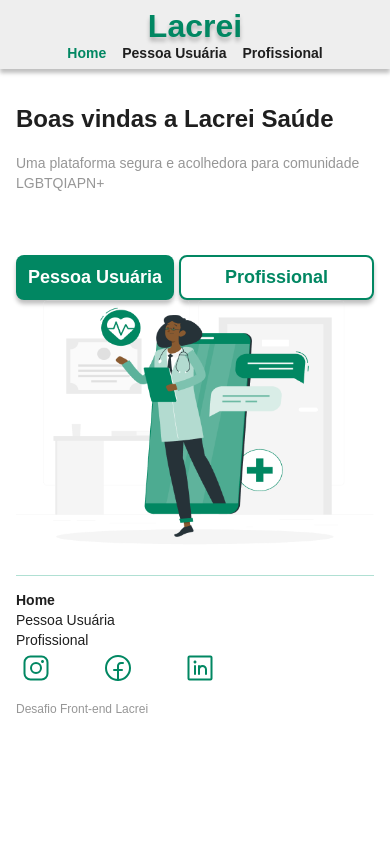
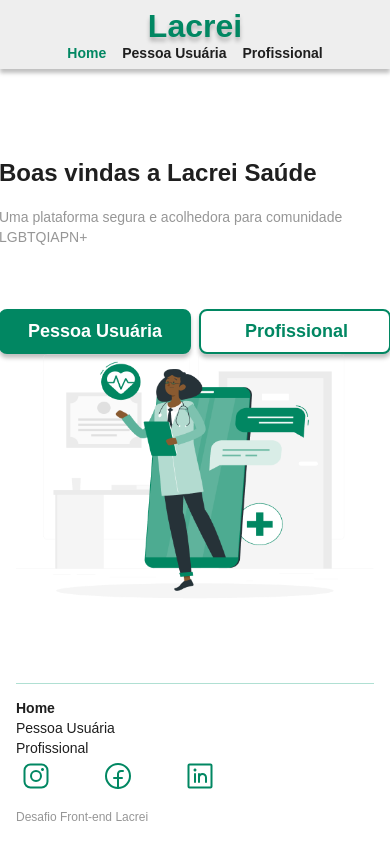
Before and after one commit to ediCarlosSilva/desafio-lacrei, a React (Create React App) app: page / in a window 390 px wide. Built offline with nearby package versions, Linux system fonts and the light colour scheme.

Commit message:
ajuste responsividade

```diff
--- a/src/components/styles/Container.styled.js
+++ b/src/components/styles/Container.styled.js
@@ -38,6 +38,7 @@
         align-items: center;
         padding-top: 3rem;
         max-width: 453px;
+        gap: .5rem;
     }
 
     & div .button-container .user-btn {
@@ -60,6 +61,8 @@
         border-radius: 0.5rem;
         box-shadow: rgba(0, 0, 0, 0.25) 0px 4px 4px;
         transition: all 0.2s ease 0s;
+        width: 192px;
+        text-align: center;
     }
 
     & div .button-container .user-btn:hover, & div .button-container .pro-btn:hover {
@@ -89,6 +92,8 @@
 
     @media (max-width: ${({ theme }) => theme.mobile}) {
         padding: 1rem 1rem 0px;
+        min-height: calc(100vh - 230px);
+        justify-content: center;
 
         & div h2 {
             font-size: 1.5rem;
```
